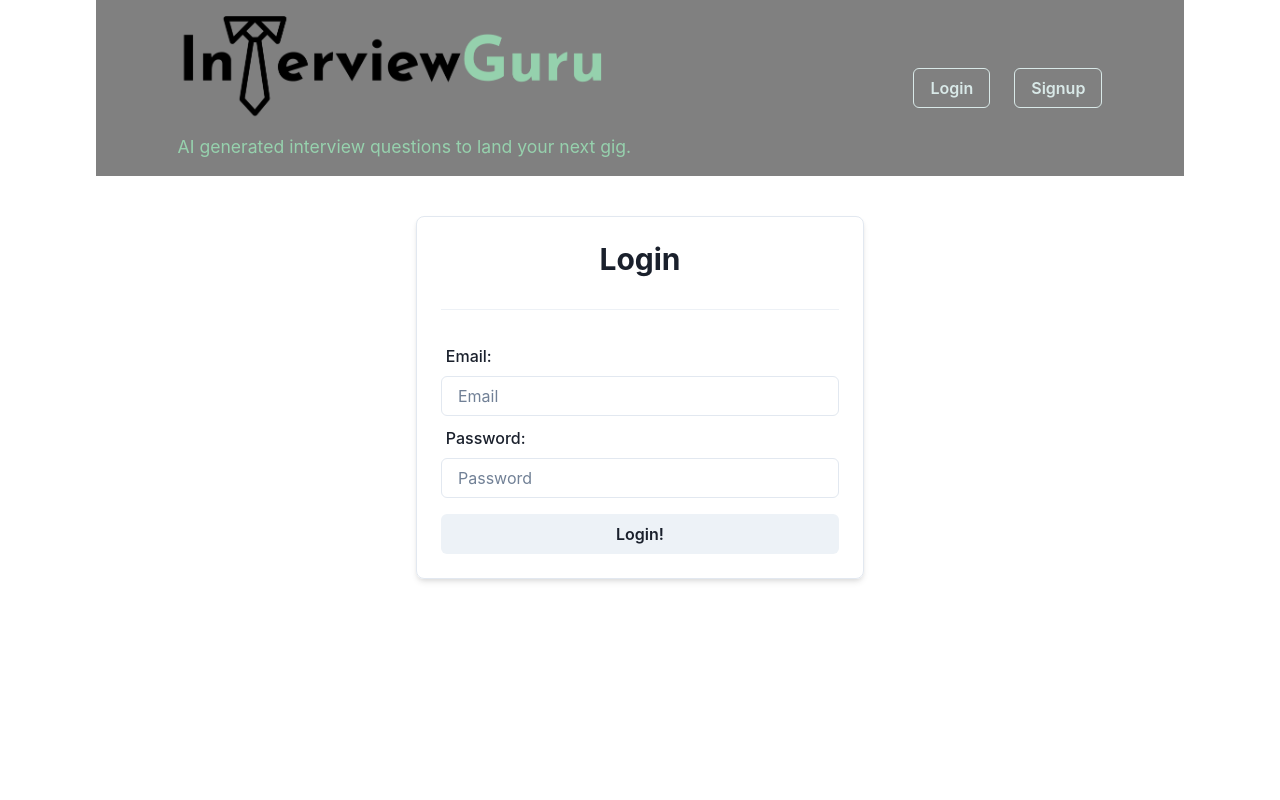
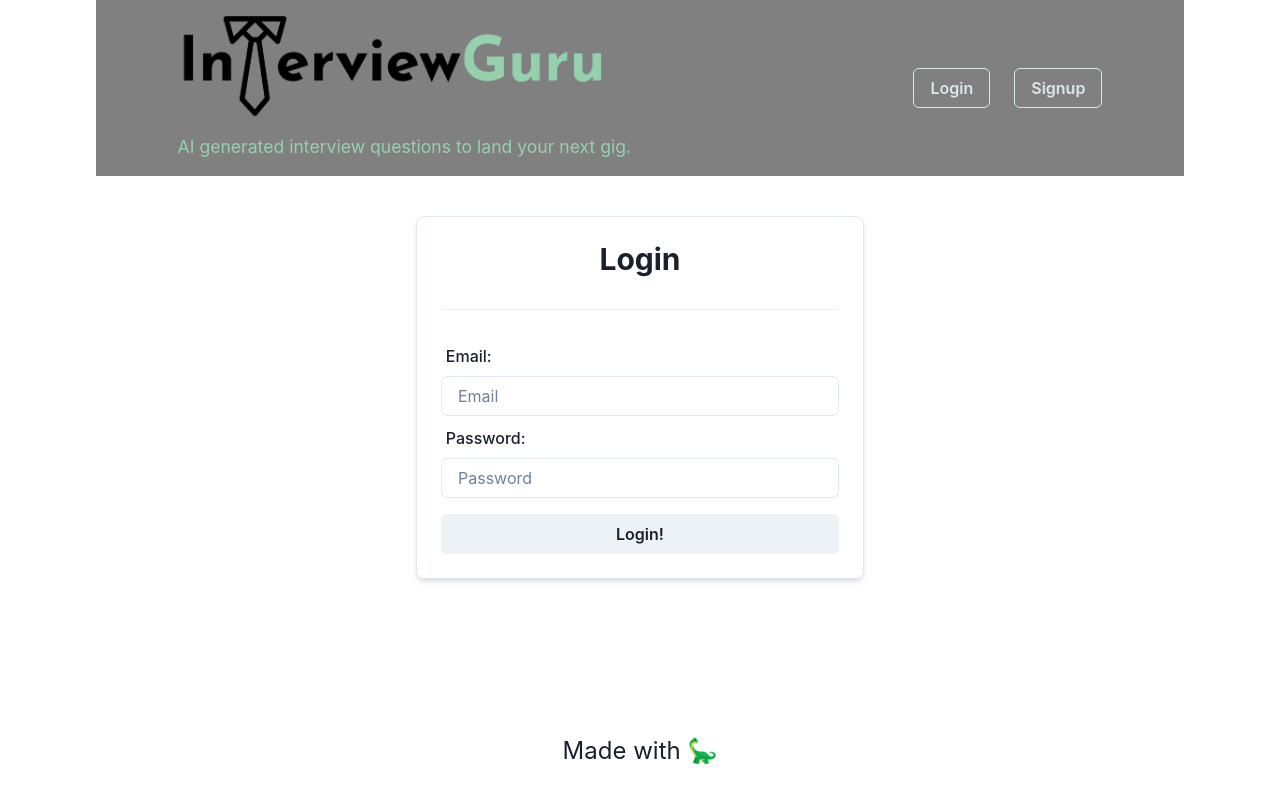
Before and after one commit to sefenydiaz/InterviewGuru, a React (Vite) app in the folder client/: page / in a window 1280 px wide. Built offline with nearby package versions, Linux system fonts and the light colour scheme.

Commit message:
added simple footer

```diff
--- a/client/src/components/Footer/index.jsx
+++ b/client/src/components/Footer/index.jsx
@@ -1,7 +1,28 @@
-
+import Auth from "../../utils/auth"
 
 const Footer = () => {
+  const logout = (event) => {
+    event.preventDefault();
+    Auth.logout();
+  };
+  return (
+    <footer className="w-100 mt-auto p-4" >
+        <div id="footer" className="container text-center mb-5">
+        <h4 id="dino">
+            Made with{' '}
+            <span
+              className="emoji"
+              role="img"
+              aria-label="dino"
+              aria-hidden="false"
+            >
+              🦕
+            </span>{' '}
 
+          </h4>
+        </div>
+    </footer>
+  )
 };
 
 export default Footer;
--- a/client/src/main.css
+++ b/client/src/main.css
@@ -0,0 +1,14 @@
+#footer {
+    position: fixed;
+    left: 0;
+    bottom: 0;
+    right: 0;
+    min-height: 100vh;
+    margin-top: auto;
+}
+
+#dino {
+    position: absolute;
+    bottom: 0;
+    width: 100%
+}
--- a/client/src/main.jsx
+++ b/client/src/main.jsx
@@ -2,7 +2,7 @@ import ReactDOM from "react-dom/client";
 import { createBrowserRouter, RouterProvider } from "react-router-dom";
 import App from "./App.jsx";
 import Home from "./pages/Home.jsx";
-
+import "../../client/src/main.css";
 import Signup from './pages/Signup.jsx';
 import Login from './pages/Login.jsx';
 import Form from "./pages/Form.jsx";
```
